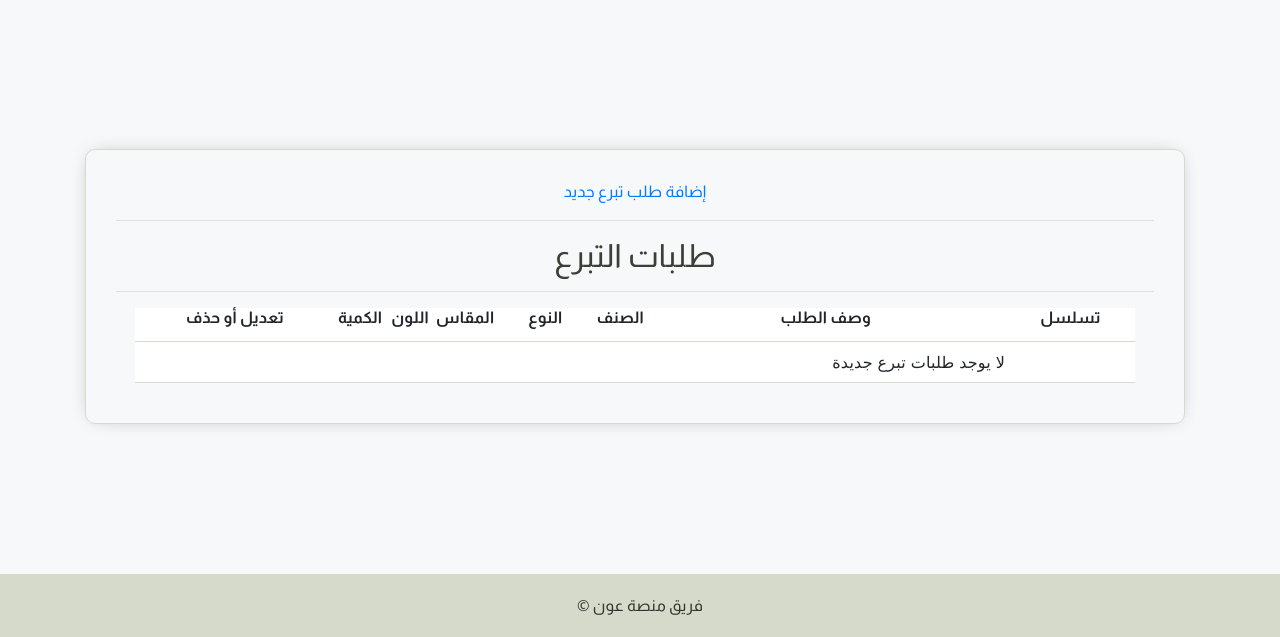
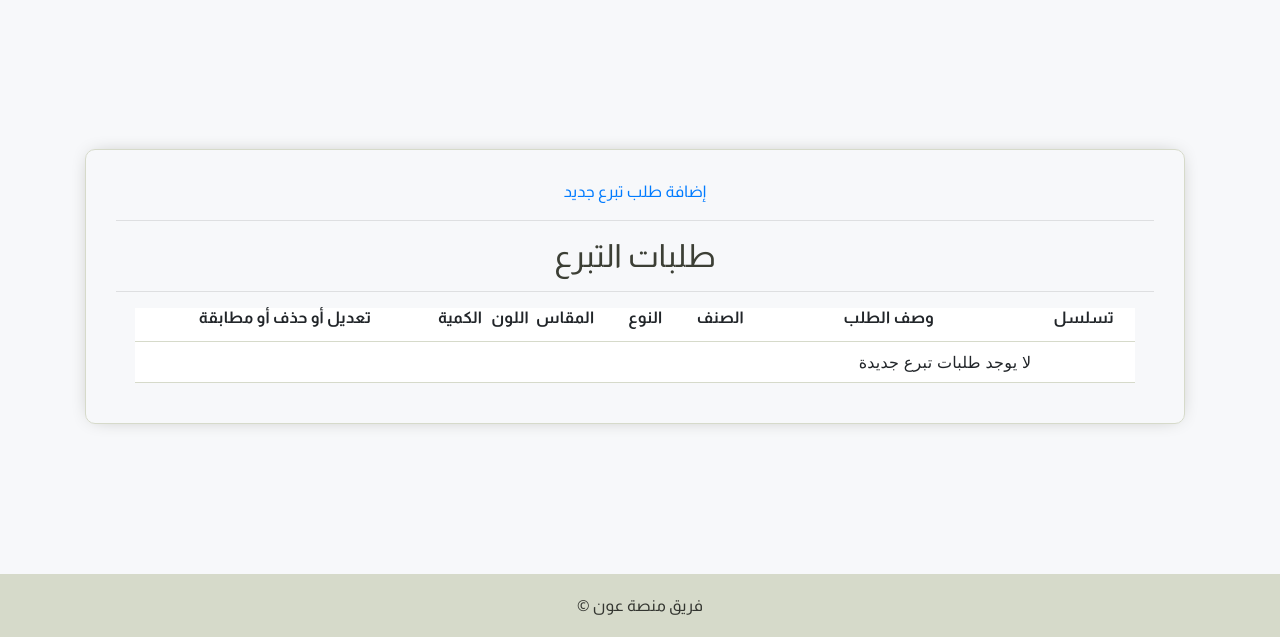
Before and after one commit to 2021-GP-Group9/AwonWebsite, a PHP site: page /donationRequests.php in a window 1280 px wide. Shown: the part 109-746 px from the top of the page. Run offline with PHP 8.4, Linux system fonts and the light colour scheme; the visitor is signed in with stand-in values (Sample User, id 1); data that the repository does not hold is empty; some libraries are stand-ins or nearby versions.

Commit message:
readme file

```diff
--- a/donationRequests.php
+++ b/donationRequests.php
@@ -11,7 +11,7 @@ if (isset($_SESSION['role'])) {
                 <meta name="format-detection" content="telephone=no">
                 <link rel='stylesheet' href='design.css'>
                 <link rel="stylesheet" href="DesignBootstrap.css">
-                <title>طلبات التبرع</title>
+                <title>مطابقة التبرعات </title>
             </head>
             <body>
                 <div id="dtr-wrapper" class="clearfix">
@@ -64,6 +64,8 @@ if (isset($_SESSION['role'])) {
                                         <div class="dtr-styled-" align="center" style="width: 1100px;">
 
                                               <a href="newDonation.php" style="font-family: Almarai;">إضافة طلب تبرع جديد</a>
+
+
 <hr>
                                             <h2>طلبات التبرع</h2>
 <hr>
@@ -84,7 +86,7 @@ if (isset($_SESSION['role'])) {
                                                     <th align="center" style="width:5%">المقاس</th>
                                                     <th align="center" style="width:5%">اللون</th>
                                                     <th align="center" style="width:5%">الكمية</th>
-                                                    <th align="center" style="width:20%">تعديل أو حذف</th>
+                                                    <th align="center" style="width:30%">تعديل أو حذف أو مطابقة </th>
                                                 </tr>
                                                 <?php
                                                 if ($result->num_rows > 0) {
@@ -98,7 +100,7 @@ if (isset($_SESSION['role'])) {
                                                         echo "<td align='center'>" . $row['itemColor'] . "</td>";
                                                         echo "<td align='center'>" . $row['itemCount'] . "</td>";
                                                     echo "<td align='center'>" .
-                                                            "<a href='editDonation.php?id={$row["donationId"]}&type={$row['itemType']}&color={$row['itemColor']}' class='btn btn-success btn-xs' style='font-family: Almarai;'>تعديل"."</a>"."&nbsp;&nbsp;&nbsp;"."<button id='rej' class='btn btn-danger btn-xs' value={$row['donationId']} onclick='reject({$row["donationId"]})' style='font-family: Almarai;'>حذف</button>"  . "</td>";
+                                                            "<a href='editDonation.php?id={$row["donationId"]}&type={$row['itemType']}&color={$row['itemColor']}' class='btn btn-success btn-xs' style='font-family: Almarai;'>تعديل"."</a>"."&nbsp;&nbsp;&nbsp;"."<button id='rej' class='btn btn-danger btn-xs' value={$row['donationId']} onclick='reject({$row["donationId"]})' style='font-family: Almarai;'>حذف</button>"."&nbsp;&nbsp;&nbsp;". "<a href='MatchData.php?id={$row["donationId"]}' class='btn btn-success btn-xs' style='font-family: Almarai;'>مطابقة"."</a>". "</td>";
                                                         // &nbsp; used for spaceing
                                                         echo "</tr>";
                                                     }//end while
```
Also changed, not shown: README.md.
